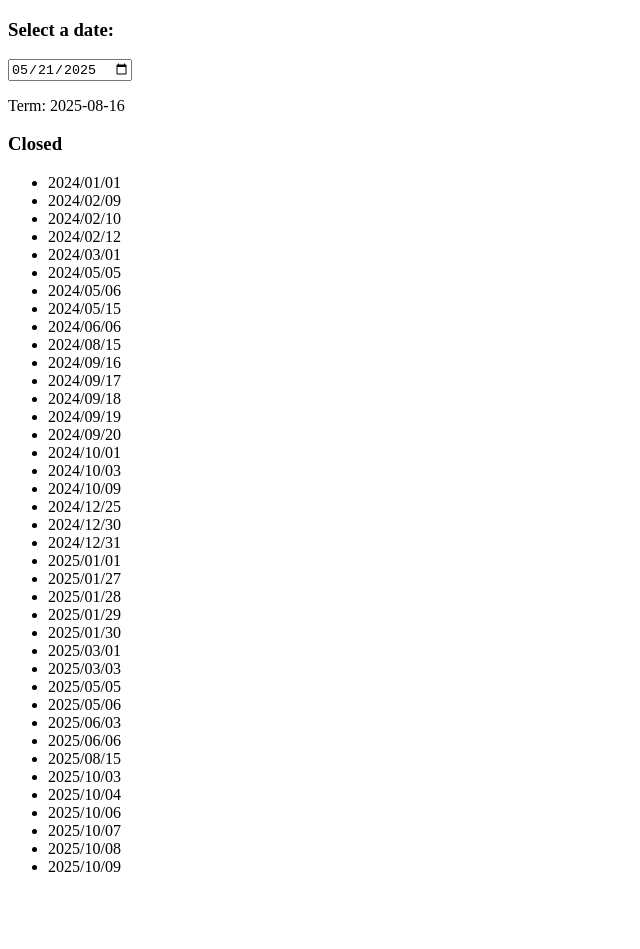
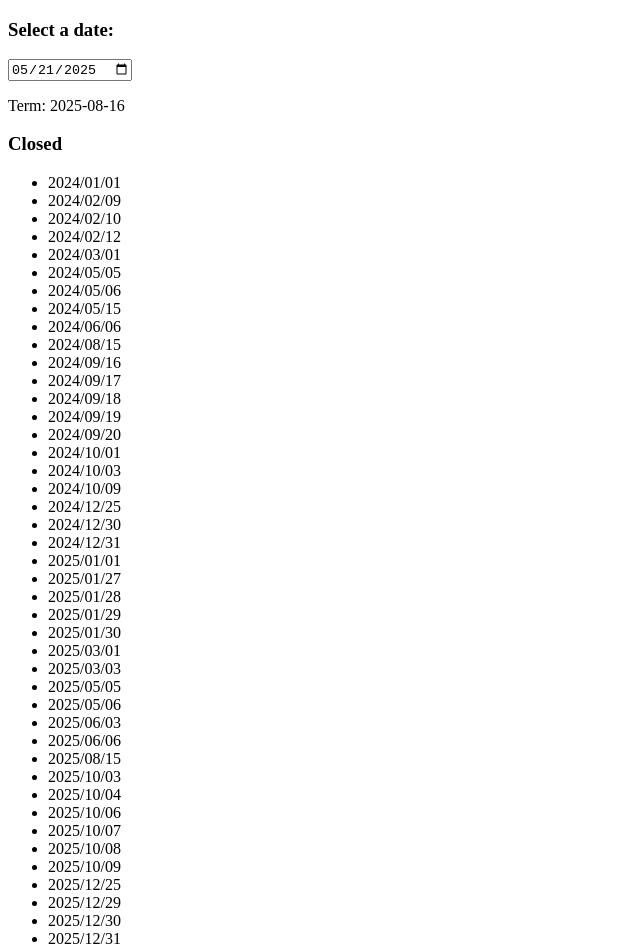
Before and after one commit to summerydev/termcalculator, a React (Create React App) app: page / in a window 1280 px wide. Shown: the top 949 px of the page, without its empty margins (0-640 px from the left). Before the commit the page ends 892 px from the top, so only its background shows below. Built offline with nearby package versions, Linux system fonts and the light colour scheme.

Commit message:
add holidays

```diff
--- a/src/DateCalculator.js
+++ b/src/DateCalculator.js
@@ -40,6 +40,9 @@ const holidays = [
   "2025/10/07",
   "2025/10/08",
   "2025/10/09",
+  "2025/12/25",
+  "2025/12/29","2025/12/30","2025/12/31",
+  "2026/01/01",
 ];
 
 const clearTime = (date) =>
```
